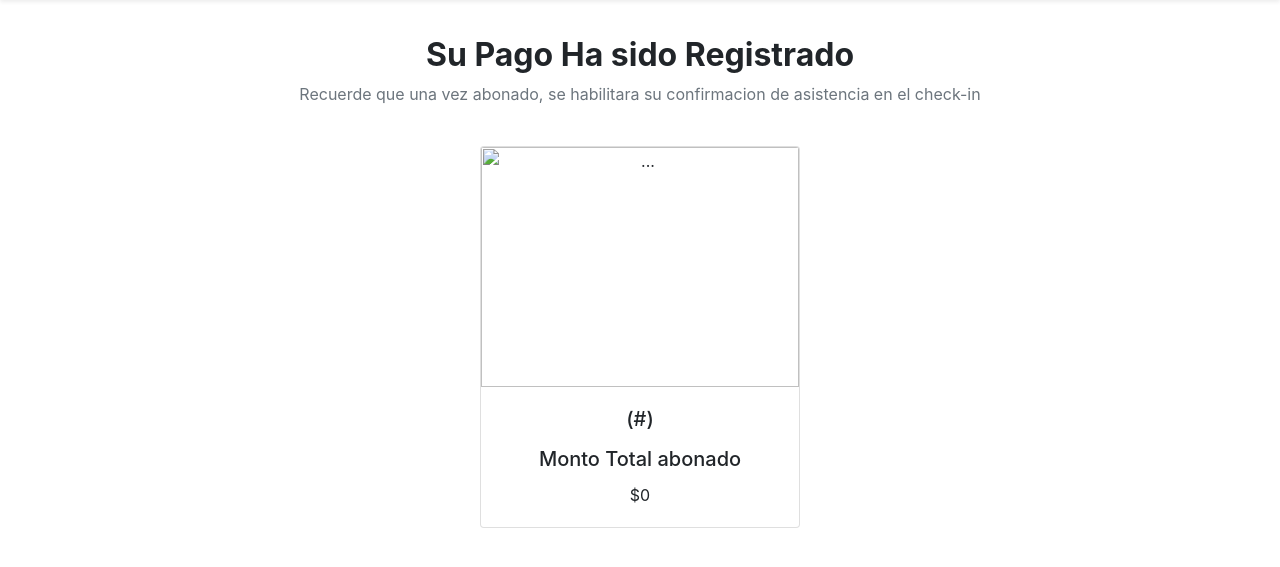
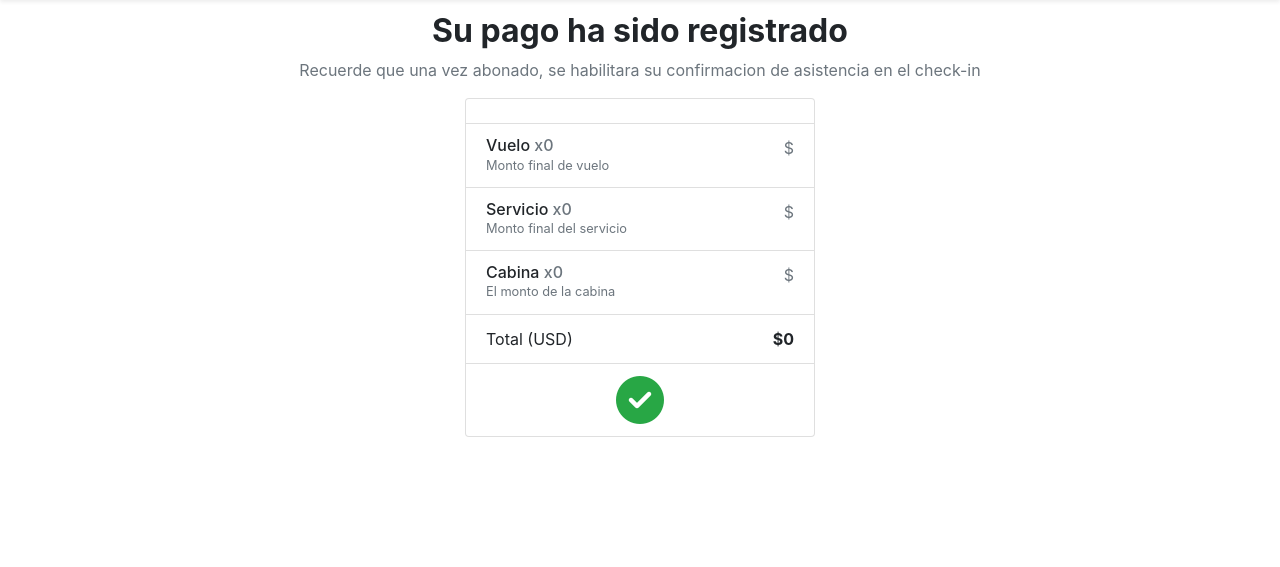
Before and after one commit to EzeVasari/gauchoRocket, a PHP site: page /gauchoRocket/Vista/pagoExitoso.php?reserva= in a window 1280 px wide. Shown: the part 60-627 px from the top of the page. Run offline with PHP 8.4, Linux system fonts and the light colour scheme; the visitor is signed in with stand-in values (Sample User, id 1); data that the repository does not hold is empty; some libraries are stand-ins or nearby versions.

Commit message:
Se arreglo css de pagoExitoso.php

```diff
--- a/gauchoRocket/Vista/pagoExitoso.php
+++ b/gauchoRocket/Vista/pagoExitoso.php
@@ -38,24 +38,51 @@
  $precioTotal = $precioDeServicio+ $precioViaje + $precioDeCabina;
 
 
- echo "<br><br><br><br>
-
- <div class='col-0-md-7 text-center mb-3'>
-             <h2 class='font-weight-bold'>Su Pago Ha sido Registrado</h2>
-             <p class='text-muted'>Recuerde que una vez abonado, se habilitara su confirmacion de asistencia en el check-in</p>
-         </div>
- 				<div class='col mb-4'>
- 						<br>
-                            <div class='card reservas text-center mx-auto'>
-                                <img src='".$datos['img']."' class='card-img-top' alt='...'>
-                                <div class='card-body'>
-                                    <h5 class='card-title'>".$datos['nombre']." (#".$codigoReserva.")</h5>
-                                    <p class='card-text'>".$datos['descripcion']."</p>
-                                    <h5 class='card-title'>Monto  Total abonado</h5>
-                                    <p class='card-text'>$".$precioTotal."</p>
-                                </div>
-                            </div>
-                        </div>
-                        ";
+ echo '<br><div class="col-0-md-7 text-center mt-5">
+                <h2 class="font-weight-bold">Su pago ha sido registrado</h2>
+                <p class="text-muted">Recuerde que una vez abonado, se habilitara su confirmacion de asistencia en el check-in</p>
+            </div>
+            <div class="container mt-2">
+              <div class="row justify-content-center">
+                <div class="col-md-4 order-md-2 mb-2">
+                  <ul class="list-group mb-2">
+                    <li class="list-group-item d-flex justify-content-between lh-condensed">
+                      <div>
+                        <h6 class="my-0"><strong>'.$datos["nombre"].'</strong></h6>
+                        <small class="text-muted">'.$datos["descripcion"].'</small>
+                      </div>
+                    </li>
+                    <li class="list-group-item d-flex justify-content-between lh-condensed">
+                      <div>
+                        <h6 class="my-0">Vuelo <span class="text-muted">x'.$datos["personas"].'</span></h6>
+                        <small class="text-muted">Monto final de vuelo</small>
+                      </div>
+                      <span class="text-muted">$'.$datos["precioViaje"].'</span>
+                    </li>
+                    <li class="list-group-item d-flex justify-content-between lh-condensed">
+                      <div>
+                        <h6 class="my-0">Servicio <span class="text-muted">x'.$datos["personas"].'</span></h6>
+                        <small class="text-muted">Monto final del servicio </small>
+                      </div>
+                      <span class="text-muted">$'.$datos["precioServicio"].'</span>
+                    </li>
+                     <li class="list-group-item d-flex justify-content-between lh-condensed">
+                      <div>
+                        <h6 class="my-0">Cabina <span class="text-muted">x'.$datos["personas"].'</span></h6>
+                        <small class="text-muted">El monto de la cabina '.$datos["nombreCabina"].'</small>
+                      </div>
+                      <span class="text-muted">$'.$datos["precioCabina"].'</span>
+                    </li>
+                    <li class="list-group-item d-flex justify-content-between">
+                      <span>Total (USD)</span>
+                      <strong>$'.$precioTotal.'</strong>
+                    </li>
+                    <li class="list-group-item text-center">
+                      <i class="fas fa-check-circle fa-3x text-success"></i>
+                    </li>
+                  </ul>
+                </div>
+              </div>
+            </div>';
 
 ?>
```
